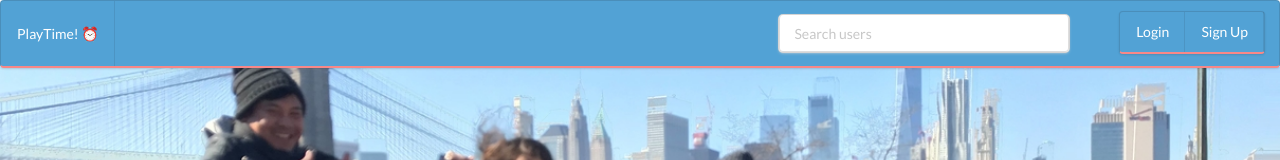
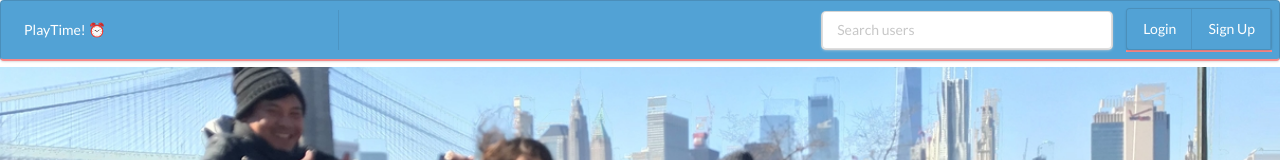
Before and after one commit to robghchen/playtime-frontend, a React (Create React App) app: page / in a window 1280 px wide. Shown: the top 160 px of the page. Built offline with nearby package versions, Linux system fonts and the light colour scheme; no server answers.

Commit message:
flexbox navbar

```diff
--- a/src/App.css
+++ b/src/App.css
@@ -40,9 +40,9 @@ btn {
 }
 
 .navright {
-  position: absolute;
-  top: 1em;
-  right: 1em;
+  position: relative;
+  display: flex;
+  padding: 0.5em;
 }
 
 .post-container {
@@ -285,6 +285,7 @@ btn {
 
 .ui.menu.navBar span,
 .ui.menu.navBar a {
+  background-color: #52a2d5;
   color: #ffffff;
 }
 
@@ -313,9 +314,39 @@ btn {
   width: 100%;
 }
 
-.search-form {
-  position: absolute;
-  left: 52%;
+.navbar-layout {
+  position: relative;
+  display: flex;
+  padding: 0.5em;
+}
+
+ .navbar-left {
+  display: flex;
+  flex: 3;
+}
+
+ .navbar-logo {
+  flex: 1;
+  margin: auto;
+}
+
+ .navbar-stats {
+  flex: 1;
+  margin: auto;
+}
+
+ .navbar-search {
+  display: flex;
+  flex: 7;
+  margin: auto;
+  flex-flow: row-reverse;
+  padding-right: 1em;
+}
+
+ .navbar-right {
+  margin: auto;
+  color: #52a2d5;
+  border-bottom: 2px solid #f78888;
 }
 
 .profile-icon {
@@ -440,11 +471,6 @@ btn {
   position: absolute;
   margin-left: 15.5em;
   margin-top: -9em;
-}
-
-.stats {
-  position: absolute;
-  margin-left: 9em;
 }
 
 .red {
--- a/src/components/NavBar.js
+++ b/src/components/NavBar.js
@@ -5,8 +5,9 @@ import SearchForm from "./SearchForm";
 class NavBar extends Component {
   render() {
     return (
-      <div className="ui menu navBar">
-        <Fragment>
+      <div className="ui menu navBar navbar-layout">
+        <div className="navbar-left">
+          <div className="navbar-logo">
             <Link to={"/home"} className="item">
               <span onClick={this.props.clearSearch}>
                 PlayTime!{" "}
@@ -15,8 +16,9 @@ class NavBar extends Component {
                 </span>
               </span>
             </Link>
+          </div>
           {this.props.isUserLoggedIn ? (
-            <div className="stats">
+            <div className="navbar-stats">
               <div className="lvl">Lvl {this.props.currentUser.lvl}</div>
               <div className="exp">
                 Exp: {this.props.currentUser.exp} /{" "}
@@ -26,18 +28,19 @@ class NavBar extends Component {
                 Energy: {this.props.currentUser.energy} /{" "}
                 {this.props.currentUser.max_energy}
               </div>
-
-
             </div>
           ) : null}
+        </div>
 
+        <div className="navbar-search">
           <SearchForm
             search={this.props.search}
             changeHandler={this.props.changeHandler}
           />
-        </Fragment>
+        </div>
+        <div className="navbar-right">
           {this.props.isUserLoggedIn ? (
-          <span className="ui menu navright">
+            <span className="ui menu">
               <Link to={"/profile"} className="item">
                 <span onClick={this.props.clearSearch}>
                   <img
@@ -55,7 +58,7 @@ class NavBar extends Component {
               </span>
             </span>
           ) : (
-          <span className="ui menu navright">
+            <span className="ui menu">
               <Link to={"/login"} className="item">
                 <span onClick={this.props.clearSearch}>Login</span>
               </Link>
@@ -65,6 +68,7 @@ class NavBar extends Component {
             </span>
           )}
         </div>
+      </div>
     );
   }
 }
```
Lines whose indentation alone changed are shown as unchanged.
